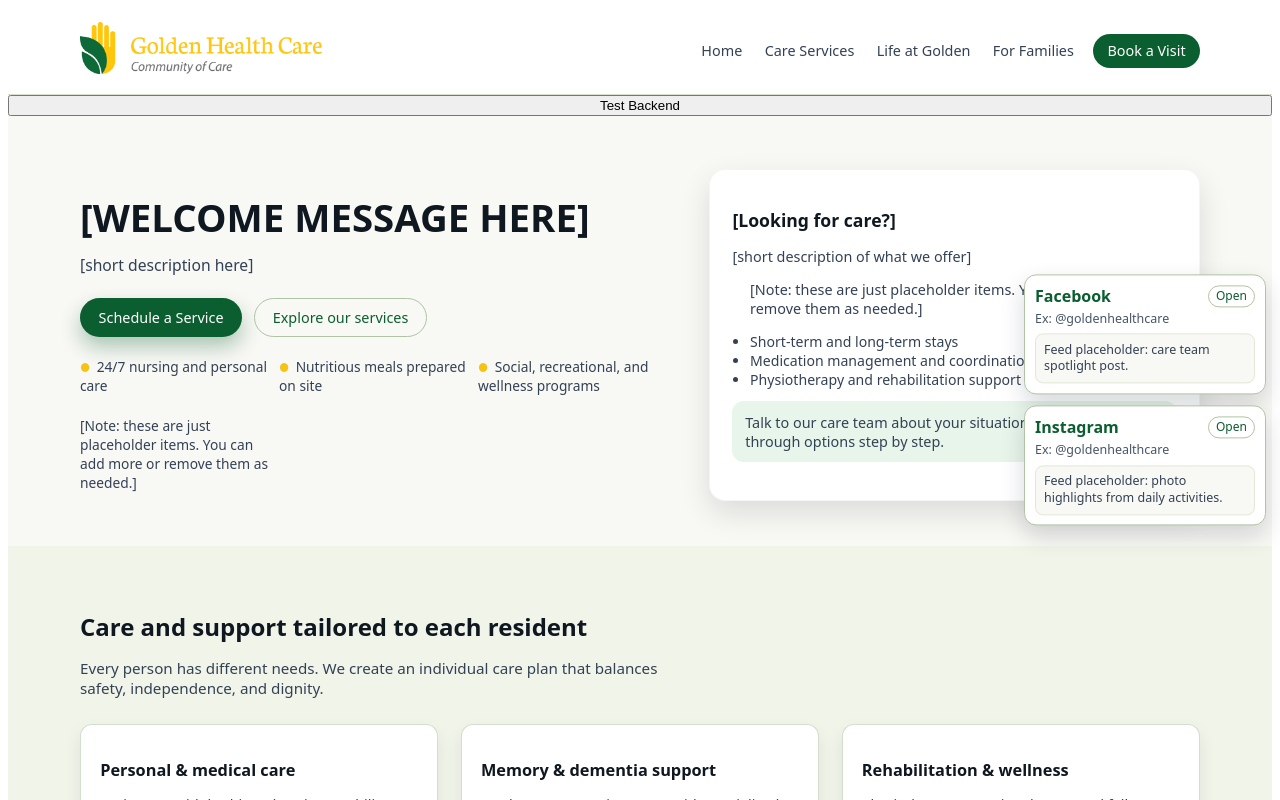
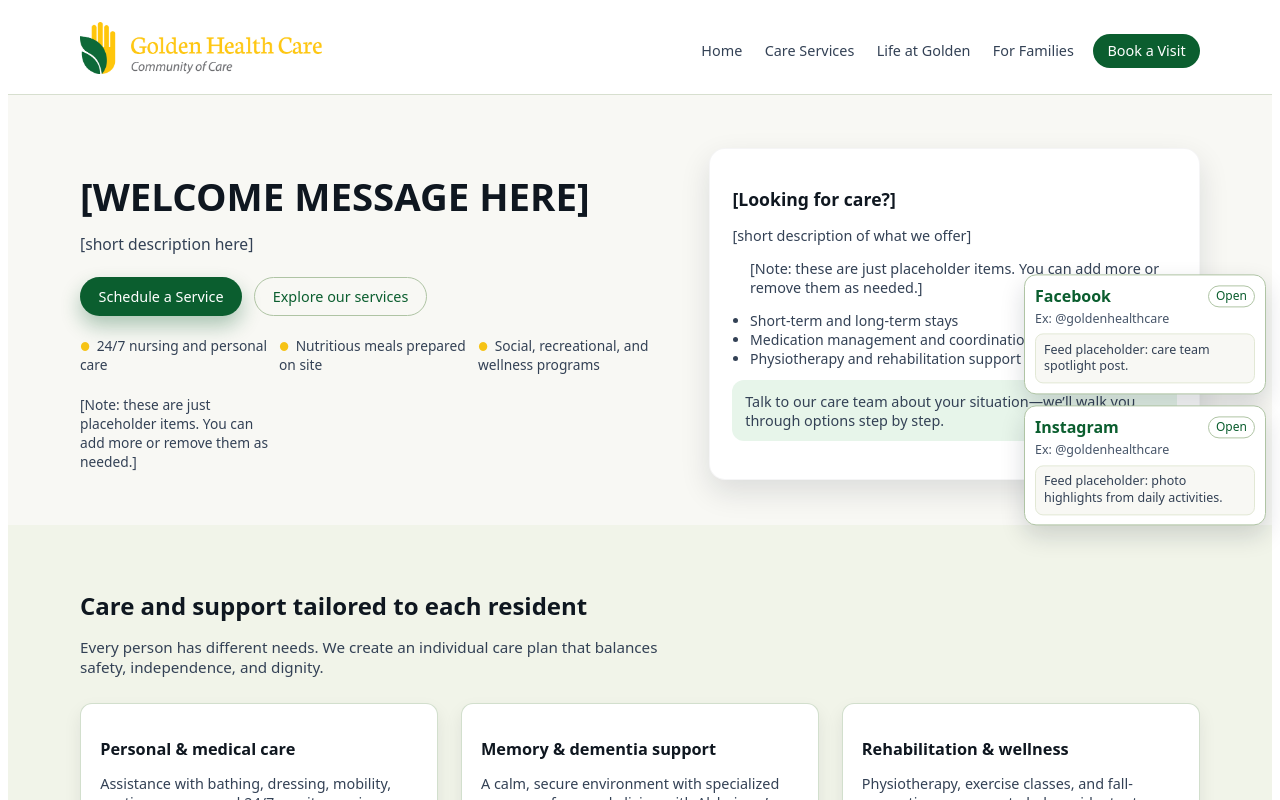
Before and after one commit to Golden-Healthcare-Captstone-Project/healthcare-web-client, an Angular app: page / in a window 1280 px wide. Shown: the top 800 px of the page. Built offline with nearby package versions, Linux system fonts and the light colour scheme.

Commit message:
Removed test button and updated UI for demo visuals

```diff
--- a/src/app/app.component.html
+++ b/src/app/app.component.html
@@ -30,7 +30,6 @@
       </nav>
     </div>
   </header>
-  <button (click)="testBackend()">Test Backend</button>
   <main>
     <!-- Hero -->
     <section id="home" class="hero">
```
